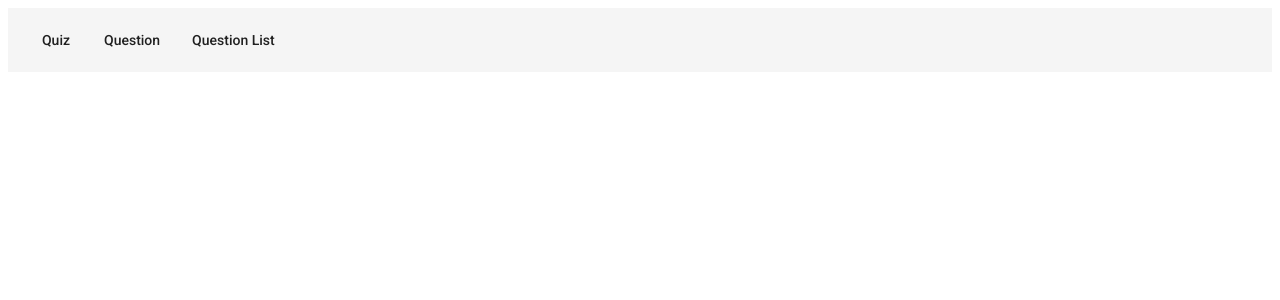
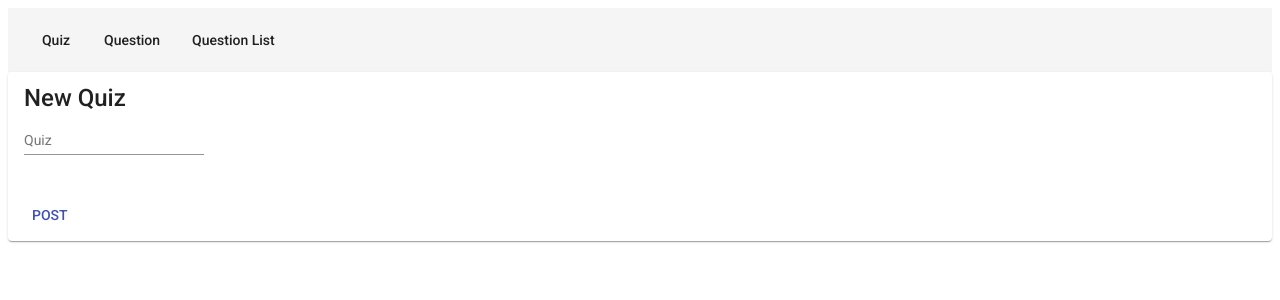
Before and after one commit to ayorindeadunse/quiz, an Angular app in the folder frontend/: page /quiz in a window 1280 px wide. Before the commit this address led to /. Shown: the top 300 px of the page. Built offline with nearby package versions, Linux system fonts and the light colour scheme.

Commit message:
created quiz component

```diff
--- a/frontend/src/app/app.module.ts
+++ b/frontend/src/app/app.module.ts
@@ -17,11 +17,13 @@ import { MatCardModule } from '@angular/material/card';
 import { QuestionsComponent } from './questions/questions.component';
 import { HomeComponent } from './home/home.component';
 import { MatToolbarModule } from '@angular/material/toolbar';
+import { QuizComponent } from './quiz/quiz.component';
 
 const routes = [
   { path: 'question', component: QuestionComponent },
   { path: 'questions', component: QuestionsComponent },
   { path: '', component: HomeComponent },
+  { path: 'quiz', component: QuizComponent },
 ];
 
 @NgModule({
@@ -31,6 +33,7 @@ const routes = [
     QuestionsComponent,
     HomeComponent,
     NavComponent,
+    QuizComponent,
   ],
   imports: [
     BrowserModule,
--- /dev/null
+++ b/frontend/src/app/quiz/quiz.component.html
@@ -0,0 +1,31 @@
+<mat-card>
+  <mat-card-title>
+    <span *ngIf="quiz.id">Edit Quiz</span>
+    <span *ngIf="!quiz.id">New Quiz</span>
+  </mat-card-title>
+  <mat-card-content>
+    <form>
+      <mat-form-field class="fullwidth">
+        <input
+          [(ngModel)]="quiz.title"
+          matInput
+          placeholder="Quiz"
+          name="title"
+        />
+      </mat-form-field>
+
+      <br />
+    </form>
+  </mat-card-content>
+  <mat-card-actions>
+    <button mat-button color="primary" *ngIf="quiz.id" (click)="(null)">
+      EDIT
+    </button>
+    <button mat-button color="primary" *ngIf="!quiz.id" (click)="(null)">
+      POST
+    </button>
+    <button mat-button color="primary" *ngIf="quiz.id" (click)="(null)">
+      NEW
+    </button>
+  </mat-card-actions>
+</mat-card>
--- /dev/null
+++ b/frontend/src/app/quiz/quiz.component.ts
@@ -0,0 +1,14 @@
+import { ApiService } from './../api.service';
+import { Component, OnInit } from '@angular/core';
+
+@Component({
+  selector: 'quiz',
+  templateUrl: './quiz.component.html',
+  styleUrls: ['./quiz.component.css'],
+})
+export class QuizComponent implements OnInit {
+  quiz = { id: '', title: '' };
+  ngOnInit() {}
+
+  constructor(public api: ApiService) {}
+}
```
Also changed, not shown: frontend/src/app/quiz/quiz.component.css (added), 1 other file (tests, documents, lock files or other folders).
